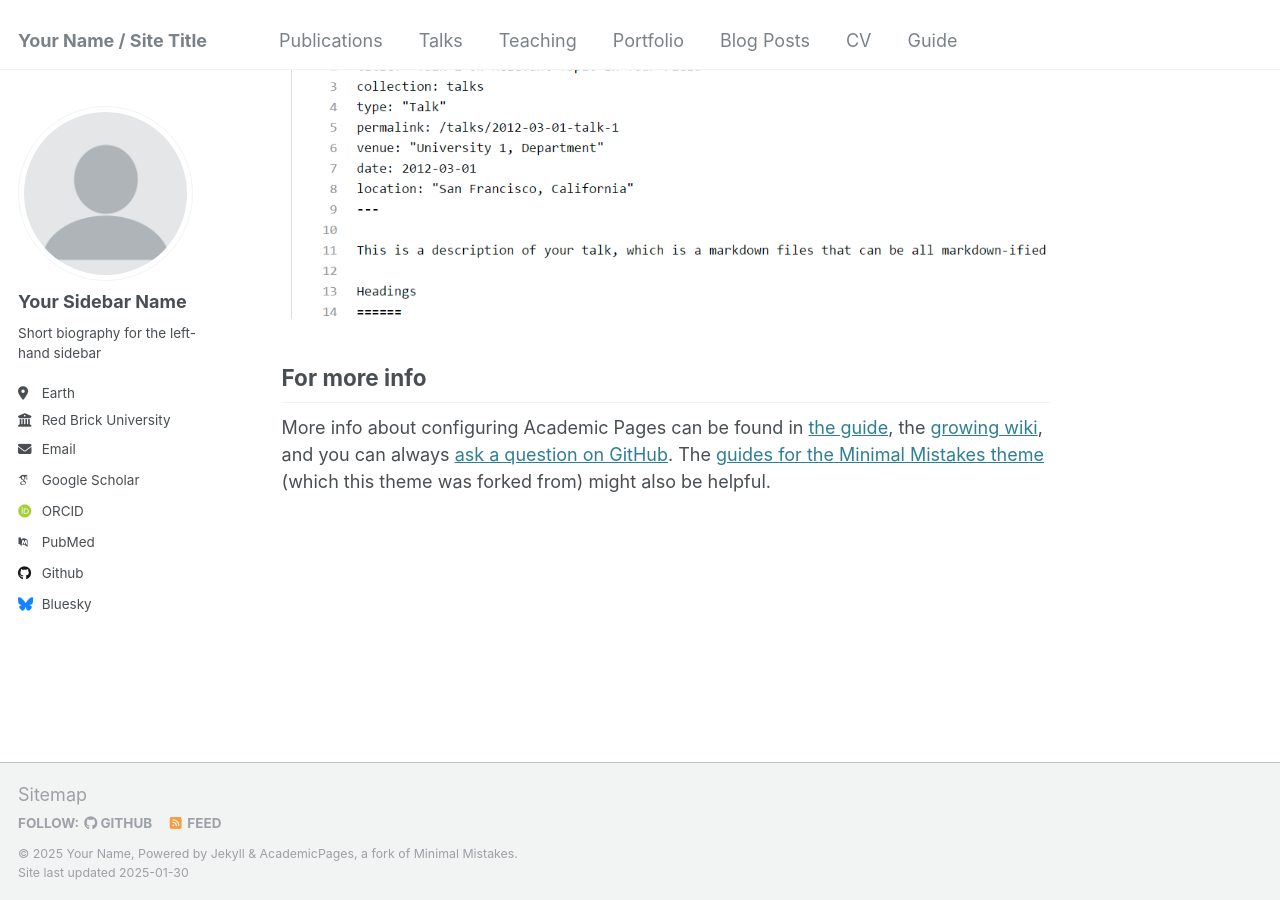
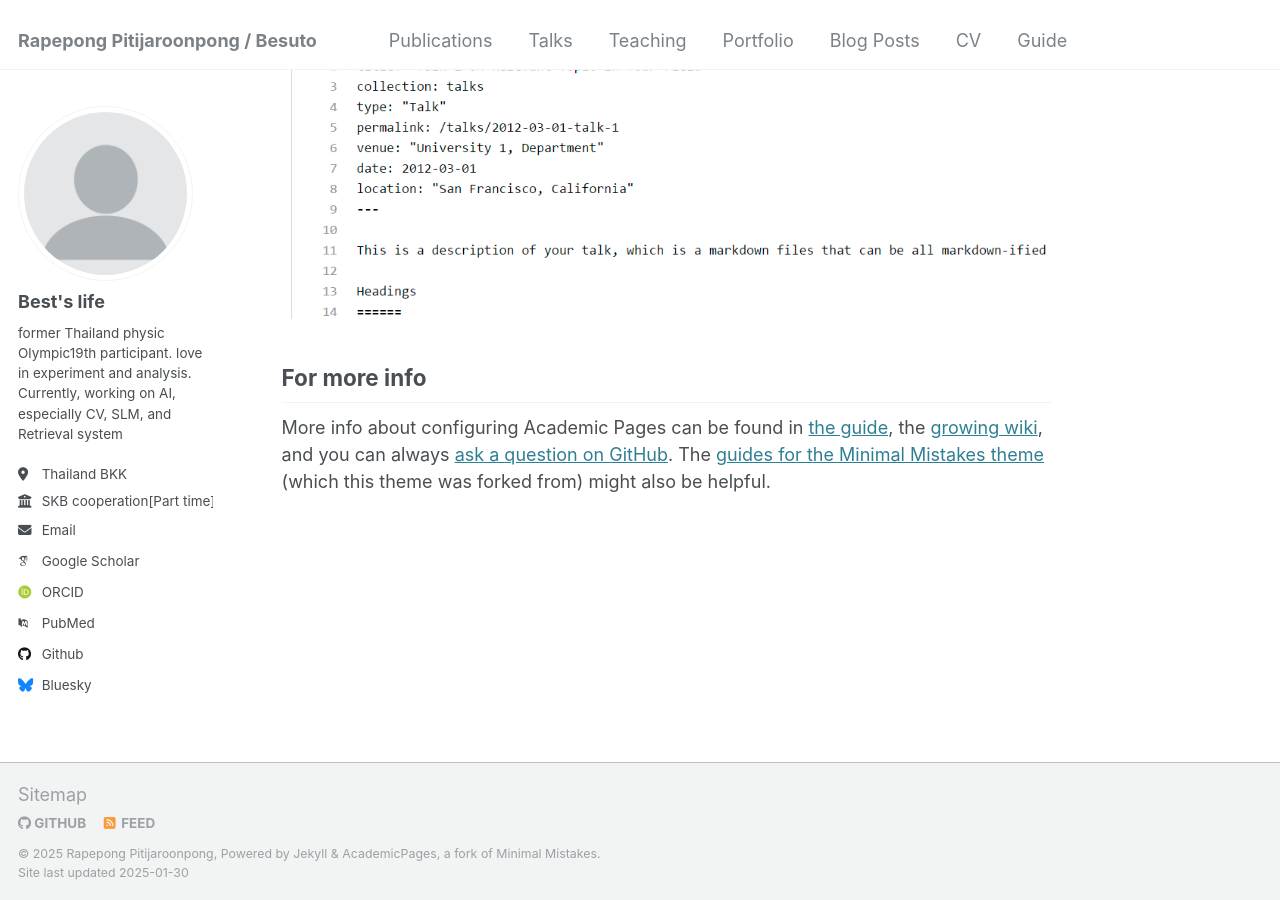
Before and after one commit to Besutodesuka/Besutodesuka.github.io, a Jekyll site: the page built from _pages/about.md, in a window 1280 px wide and 900 px high, scrolled down 2643 px. Built offline with Jekyll 4.4.1, drawn with Linux system fonts in a browser that asks for light colours; some web fonts are replaced.

Commit message:
add my bio info

```diff
--- a/_config.yml
+++ b/_config.yml
@@ -7,14 +7,14 @@
 # server process.
 
 # Basic Site Settings
-locale                   : "en-US"
-title                    : "Your Name / Site Title"
+locale                   : "th-Thailand"
+title                    : "Rapepong Pitijaroonpong / Besuto"
 title_separator          : "-"
-name                     : &name "Your Name"
-description              : &description "personal description"
-url                      : https://academicpages.github.io # the base hostname & protocol for your site e.g. "https://[your GitHub username].github.io"
+name                     : &name "Rapepong Pitijaroonpong"
+description              : &description "My adventure that I have been through"
+url                      : https://besutodesuka.github.io # the base hostname & protocol for your site e.g. "https://[your GitHub username].github.io"
 baseurl                  : "" # the subpath of your site, e.g. "/blog"
-repository               : "academicpages/academicpages.github.io"
+repository               : "besutodesuka/besutodesuka.github.io"
 
 # Site Author - The following control what appear as part of the author content on the side bar.
 #               If a field is blank the icon and link will not appear, otherwise it will be shown.
@@ -22,13 +22,13 @@ repository               : "academicpages/academicpages.github.io"
 author:
   # Biographic information
   avatar           : "profile.png"
-  name             : "Your Sidebar Name"
+  name             : "Best's life"
   pronouns         : # example: "she/her"
-  bio              : "Short biography for the left-hand sidebar"
-  location         : "Earth"
-  employer         : "Red Brick University"
+  bio              : "former Thailand physic Olympic19th participant. love in experiment and analysis. Currently, working on AI, especially CV, SLM, and Retrieval system"
+  location         : "Thailand BKK"
+  employer         : "SKB cooperation[Part time], NECTEC [Intern]"
   uri              : # URL
-  email            : "none@example.org"
+  email            : "bestkpn8965@gmail.com"
 
   # Academic websites
   arxiv            : # URL - Update with the correct link to your profile
```
